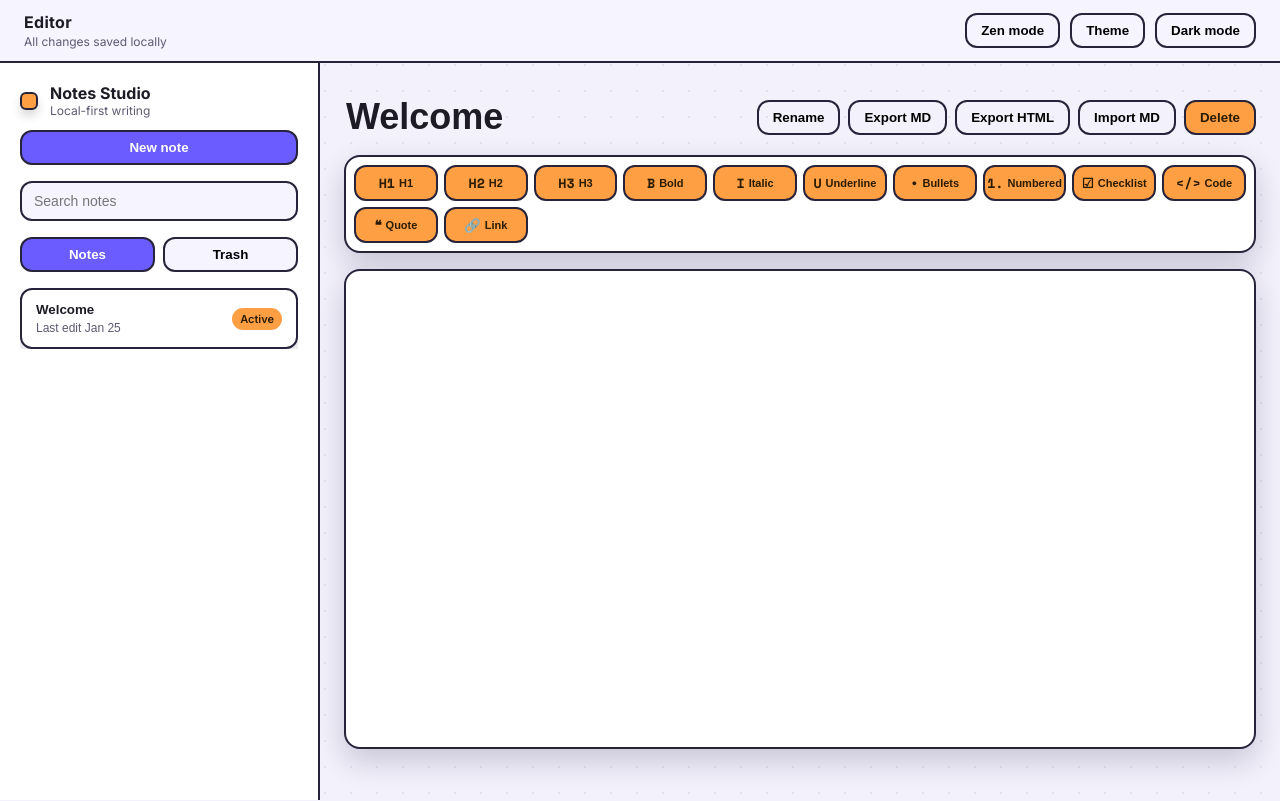
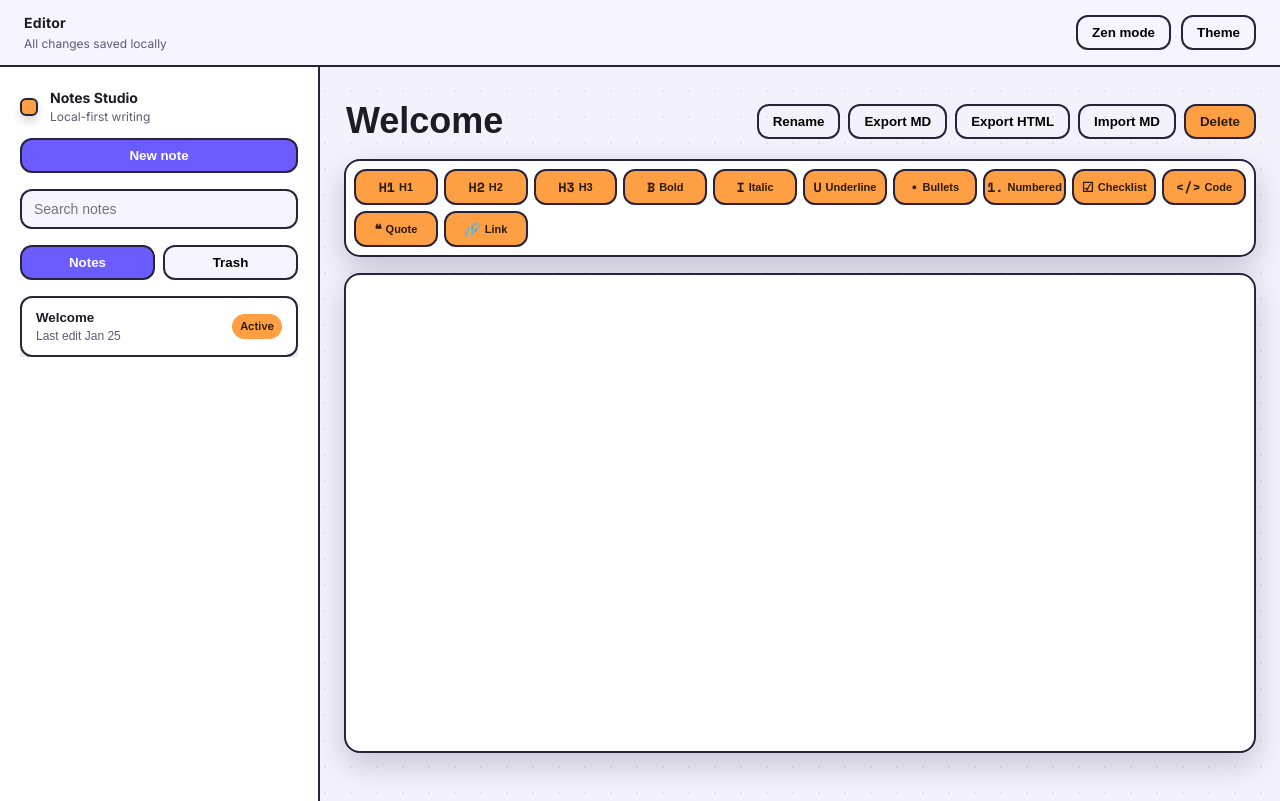
Before and after one commit to ciaranlm/Notesv2, a React (Vite) app: page / in a window 1280 px wide. Built offline with nearby package versions, Linux system fonts and the light colour scheme.

Commit message:
Remove dark mode toggle and reduce base text size

```diff
--- a/src/App.tsx
+++ b/src/App.tsx
@@ -456,14 +456,6 @@ const App = () => {
           <button type="button" className="button button--ghost" onClick={() => setThemeOpen(true)}>
             Theme
           </button>
-          <button
-            type="button"
-            className="button button--ghost"
-            onClick={() => setTheme((prev) => (prev === 'light' ? 'dark' : 'light'))}
-            aria-label="Toggle theme"
-          >
-            {theme === 'light' ? 'Dark mode' : 'Light mode'}
-          </button>
         </div>
       </header>
 
--- a/src/styles.css
+++ b/src/styles.css
@@ -50,6 +50,8 @@
 body {
   margin: 0;
   font-family: 'Inter', system-ui, -apple-system, sans-serif;
+  font-size: 14px;
+  line-height: 1.5;
   background: var(--page-bg);
   color: var(--text);
 }
```
